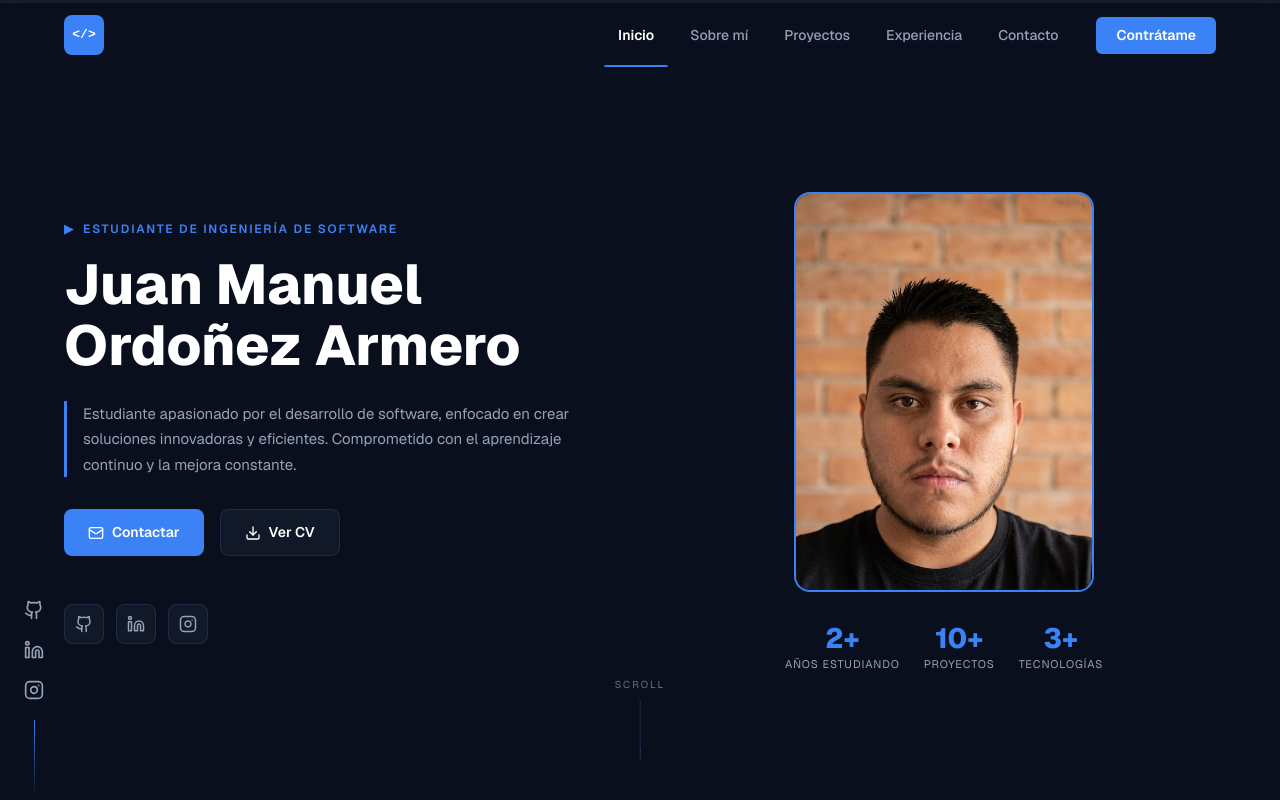
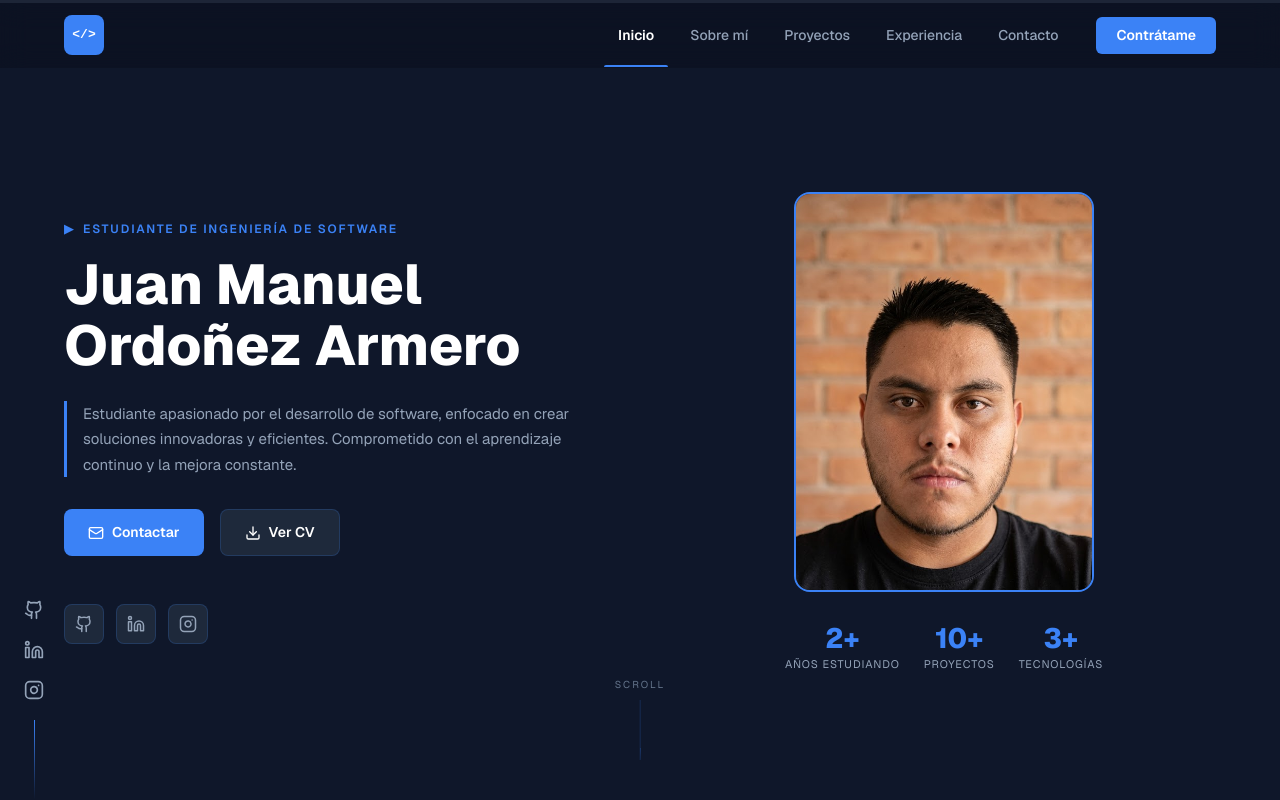
Before and after one commit to jManuel0/Portafolio-Personal, a Next.js app: page / in a window 1280 px wide. Shown: the top 800 px of the page. Built offline with nearby package versions, Linux system fonts and the light colour scheme.

Commit message:
style: apply exact design system colors from provided CSS variables

```diff
--- a/app/globals.css
+++ b/app/globals.css
@@ -1,32 +1,78 @@
 @import "tailwindcss";
 
+@custom-variant dark (&:is(.dark *));
+
 :root {
-  --bg-primary: #0a0f1e;
-  --bg-secondary: #0d1526;
-  --bg-card: #111827;
-  --bg-card-hover: #1a2235;
-  --accent: #3b82f6;
+  --font-size: 16px;
+  --background: #0F172A;
+  --foreground: #F8FAFC;
+  --card: #1E293B;
+  --card-foreground: #F8FAFC;
+  --popover: #1E293B;
+  --popover-foreground: #F8FAFC;
+  --primary: #3B82F6;
+  --primary-foreground: #F8FAFC;
+  --secondary: #1E3A8A;
+  --secondary-foreground: #F8FAFC;
+  --muted: #334155;
+  --muted-foreground: #94A3B8;
+  --accent: #3B82F6;
+  --accent-foreground: #F8FAFC;
+  --destructive: #EF4444;
+  --destructive-foreground: #F8FAFC;
+  --border: rgba(59, 130, 246, 0.2);
+  --input: transparent;
+  --input-background: #1E293B;
+  --ring: #3B82F6;
+  --radius: 0.5rem;
+
+  /* Portfolio custom vars mapped to the design system */
+  --bg-primary: #0F172A;
+  --bg-secondary: #1E293B;
+  --bg-card: #1E293B;
+  --bg-card-hover: #334155;
   --accent-hover: #2563eb;
-  --text-primary: #ffffff;
-  --text-secondary: #94a3b8;
-  --text-muted: #64748b;
-  --border: #1e2d45;
-  --border-accent: #3b82f6;
+  --text-primary: #F8FAFC;
+  --text-secondary: #94A3B8;
+  --text-muted: #64748B;
 }
 
-* {
-  scroll-behavior: smooth;
-  box-sizing: border-box;
+@theme inline {
+  --color-background: var(--background);
+  --color-foreground: var(--foreground);
+  --color-card: var(--card);
+  --color-card-foreground: var(--card-foreground);
+  --color-primary: var(--primary);
+  --color-primary-foreground: var(--primary-foreground);
+  --color-secondary: var(--secondary);
+  --color-muted: var(--muted);
+  --color-muted-foreground: var(--muted-foreground);
+  --color-accent: var(--accent);
+  --color-border: var(--border);
+  --color-ring: var(--ring);
+  --radius-sm: calc(var(--radius) - 4px);
+  --radius-md: calc(var(--radius) - 2px);
+  --radius-lg: var(--radius);
+  --radius-xl: calc(var(--radius) + 4px);
 }
 
-body {
-  background-color: var(--bg-primary);
-  color: var(--text-primary);
-  font-family: var(--font-geist-sans), Arial, Helvetica, sans-serif;
+@layer base {
+  * {
+    @apply border-border outline-ring/50;
+    box-sizing: border-box;
+  }
+  html {
+    font-size: var(--font-size);
+    scroll-behavior: smooth;
+  }
+  body {
+    @apply bg-background text-foreground;
+    font-family: var(--font-geist-sans), Arial, Helvetica, sans-serif;
+  }
 }
 
 /* Scrollbar */
 ::-webkit-scrollbar { width: 5px; }
 ::-webkit-scrollbar-track { background: var(--bg-primary); }
-::-webkit-scrollbar-thumb { background: var(--border); border-radius: 3px; }
+::-webkit-scrollbar-thumb { background: var(--muted); border-radius: 3px; }
 ::-webkit-scrollbar-thumb:hover { background: var(--accent); }
```
